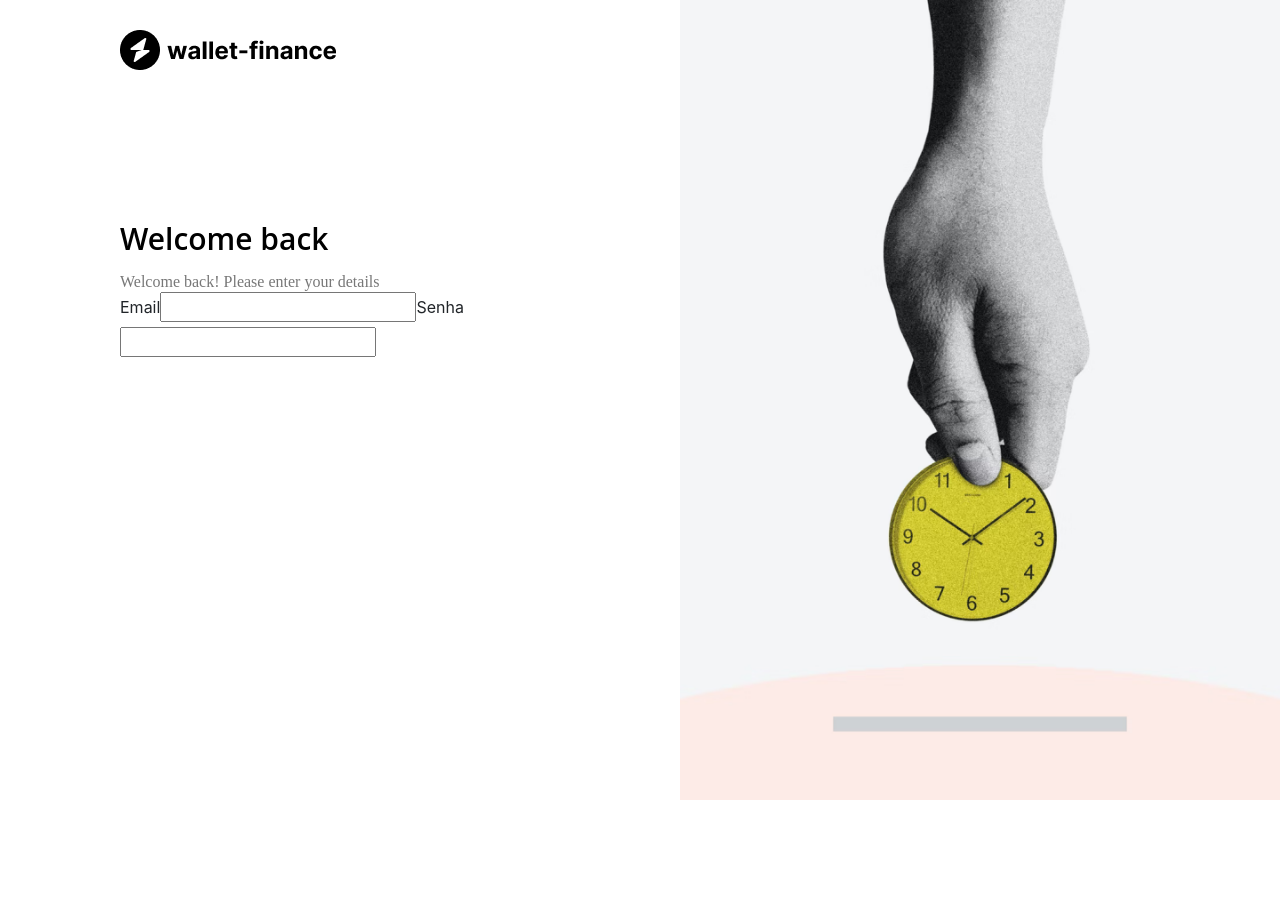
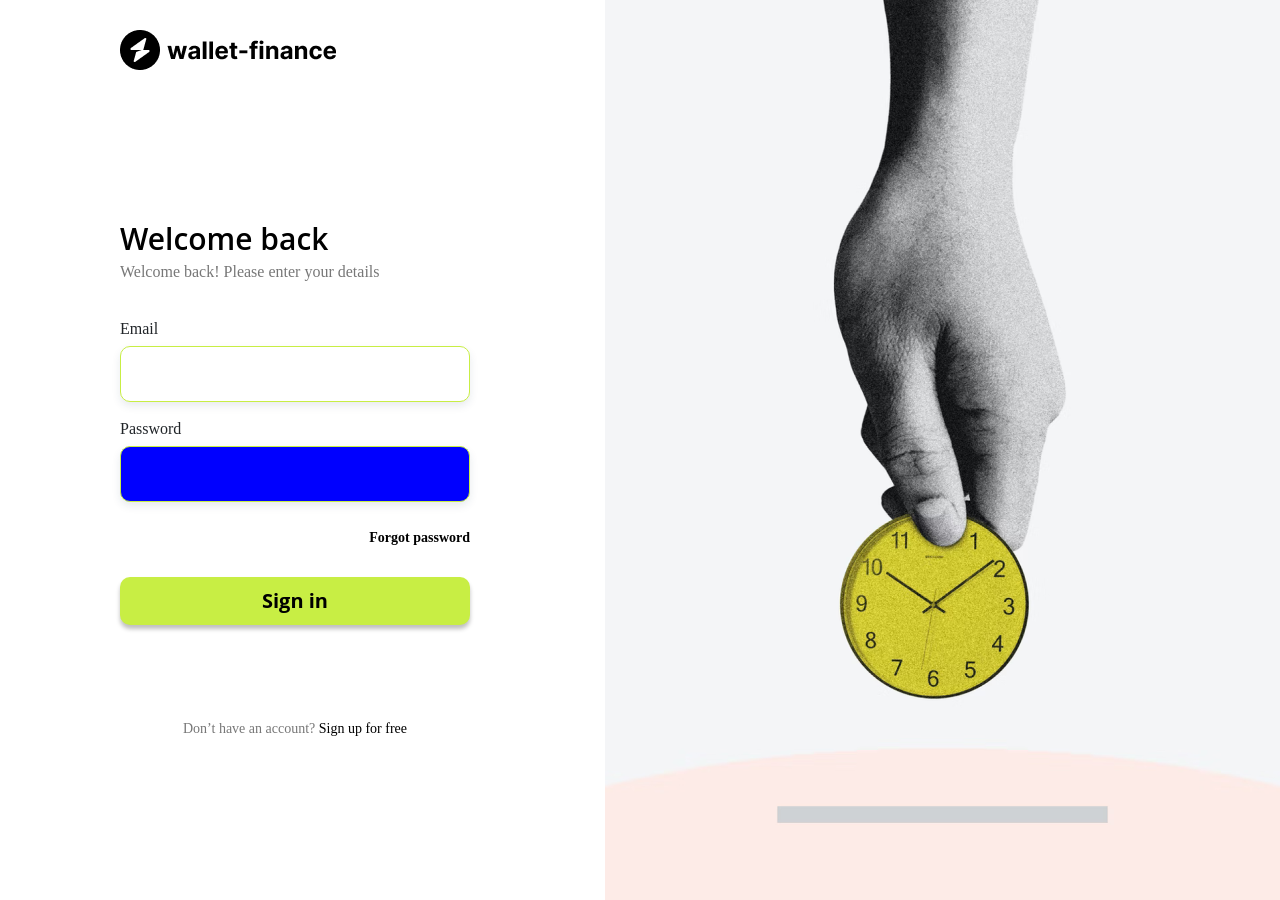
Before and after one commit to thiagofreitascarneiro/wallet-Finance, a Vue app: page /login in a window 1280 px wide. Built offline with nearby package versions, Linux system fonts and the light colour scheme.

Commit message:
creating styles hover and styles login page

```diff
--- a/src/assets/scss/global.scss
+++ b/src/assets/scss/global.scss
@@ -5,28 +5,80 @@ body, h1, h2, ul, li, p {
     margin: 0px;
 }
 
+form {
+    label {
+        margin-bottom: 5px;
+        font-family: $fontText;
+      }
+
+      input, textarea {
+        border-radius: 10px;
+        border: 1px solid $cor2;
+        padding: 15px;
+        box-shadow: 0 4px 8px rgba(30, 60, 90, 0.1);
+        transition: all 0.3s;
+        font-size: 1rem;
+        font-family: $fontText;
+        margin-bottom: 15px;
+
+
+      }
+      input[type="email"], textarea {
+
+        background-color : $white !important;
+
+      }
+      input[type="password"], textarea {
+
+        background-color : blue !important;
+
+      }
+
+
+      input:hover,
+      input:focus,
+      textarea:hover,
+      textarea:focus {
+        outline: none;
+        box-shadow: 0 6px 12px rgba(30, 60, 90, 0.2);
+        border-color: $cor2;
+        border: 2px solid $cor2
+      }
+}
+
 a {
     font-weight: bold;
     text-decoration: none;
     position: relative;
     color: $white !important;
-    a:before {
+
+
+    &::after {
+        background: none repeat scroll 0 0 transparent;
+        bottom: 0;
         content: "";
+        display: block;
+        height: 2px;
+        left: 50%;
         position: absolute;
+        background: $cor2;
+        transition: width 0.3s ease 0s, left 0.3s ease 0s;
+      }
+      &:hover::after {
         width: 100%;
-        height: 3px;
+        left: 0;
+      }
+      &:active {
         bottom: 0;
-        left: 0;
-        background-color: $cor2;
-        visibility: hidden;
-        -webkit-transform: scaleX(0);
-        transform: scaleX(0);
-        -webkit-transition: all 0.3s ease-in-out 0s;
-        transition: all 0.3s ease-in-out 0s;
+        content: "";
+        display: block;
+        height: 2px;
+        left: 50%;
+        position: absolute;
+        background: $cor2;
       }
-    a:hover {
-        background-color: $cor2 !important;
-    }
+
+
 }
 
 .bg-light {
@@ -40,7 +92,7 @@ a {
 
     a:hover &:focus, &:active {
         color: $cor2 !important;
-        text-decoration: underline;
+        text-decoration: none !important;
     }
     a:hover:before {
         color: $cor2;
--- a/src/views/LoginView.vue
+++ b/src/views/LoginView.vue
@@ -11,11 +11,21 @@
             <p>Welcome back! Please enter your details</p>
             <form>
               <label for="email">Email</label>
-              <input id="email" name="email" type="email" v-model="email">
+              <input id="email" name="email" type="email" v-model="login.email">
 
-              <label for="senha">Senha</label>
-              <input id="senha" name="senha" type="password" v-model="senha">
+              <label for="password">Password</label>
+              <input id="password" name="password" type="password" v-model="login.password">
+
+              <p class="forgot-password">
+                <a>Forgot password</a>
+              </p>
+
+              <button class="button" @click.prevent="sigin">Sign in</button>
             </form>
+
+            <div class="creating-account">
+              <p>Don’t have an account? <a>Sign up for free</a></p>
+            </div>
 
         </div>
       </div>
@@ -36,7 +46,15 @@
 export default {
   name: 'LoginPage',
   components: {
+  },
+  data() {
+    return {
+      login: {
+        email: "",
+        password: "",
+      }
 
+    }
   }
 }
 </script>
@@ -57,9 +75,10 @@ export default {
           img {
             margin-top: 30px;
           }
-      }
-      .content-form {
-        margin-top: 150px;
+        .content-form {
+          margin-top: 150px;
+          display: flex;
+          flex-direction: column;
         h2 {
           font-family: $font;
           font-style: normal;
@@ -68,17 +87,102 @@ export default {
           line-height: 37px;
           color: $colorTextBlack;
         }
-
         p {
-          margin-top: 15px;
+          margin-top: 5px;
           font-family: $fontText;
           font-style: normal;
           font-weight: 400;
           font-size: 16px;
           line-height: 20px;
           color: $colorTextGrey;
+
+        }
+
+        form {
+          display: flex;
+          flex-direction: column;
+          margin-top:35px;
+          .button {
+          margin-top: 30px;
+          box-shadow: 0px 4px 4px rgba(0, 0, 0, 0.25);
+          border-radius: 10px;
+          width: 350px;
+          height: 48px;
+          }
+          .forgot-password {
+            text-align: end;
+            margin-top: 10px;
+            a {
+              font-family: $fontText !important;
+              font-style: normal !important;
+              font-weight: 700 !important;
+              font-size: 14px !important;
+              line-height: 17px !important;
+              color: $colorTextBlack !important;
+              cursor: pointer;
+              &::after {
+                  background: none repeat scroll 0 0 transparent;
+                  bottom: 0;
+                  content: "";
+                  display: block;
+                  height: 2px;
+                  left: 50%;
+                  position: absolute;
+                  background: $cor2;
+                  transition: width 0.3s ease 0s, left 0.3s ease 0s;
+                }
+                &:hover::after {
+                  width: 100%;
+                  left: 0;
+                }
+            }
+
+          }
+        }
+
+        .creating-account {
+          margin-top: 90px;
+          text-align: center;
+            p {
+              font-family: $fontText;
+              font-style: normal;
+              font-weight: 500;
+              font-size: 14px;
+              line-height: 17px;
+              color: $colorTextGrey;
+
+              a {
+                font-family: $fontText;
+                font-style: normal;
+                font-weight: 500;
+                font-size: 14px;
+                line-height: 17px;
+                color: $colorTextBlack !important;
+                cursor: pointer;
+                position:relative;
+
+                &::after {
+                  background: none repeat scroll 0 0 transparent;
+                  bottom: 0;
+                  content: "";
+                  display: block;
+                  height: 2px;
+                  left: 50%;
+                  position: absolute;
+                  background: $cor2;
+                  transition: width 0.3s ease 0s, left 0.3s ease 0s;
+                }
+                &:hover::after {
+                  width: 100%;
+                  left: 0;
+                }
+
+              }
+
+            }
         }
       }
+
       .image-login {
         img {
           height: 100vh;
@@ -88,5 +192,7 @@ export default {
   }
 }
 
+}
+
 
 </style>
```
